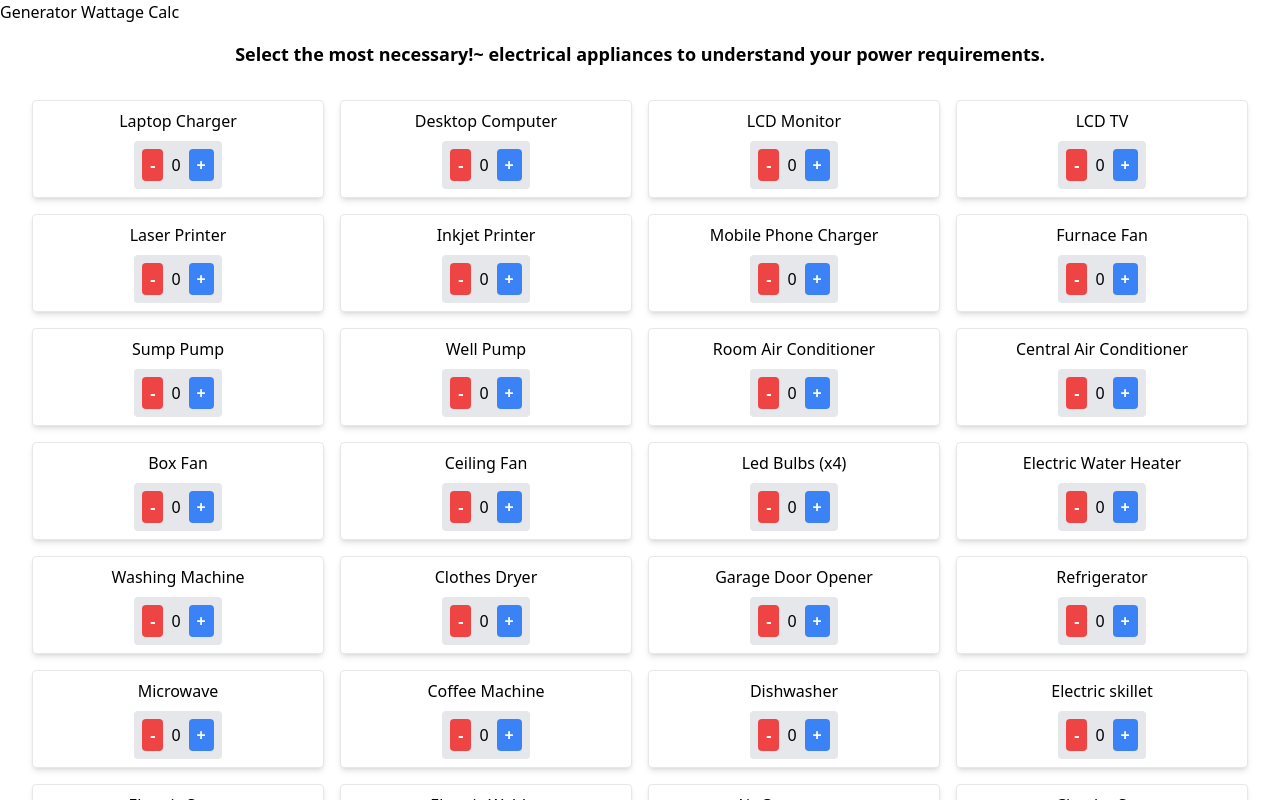
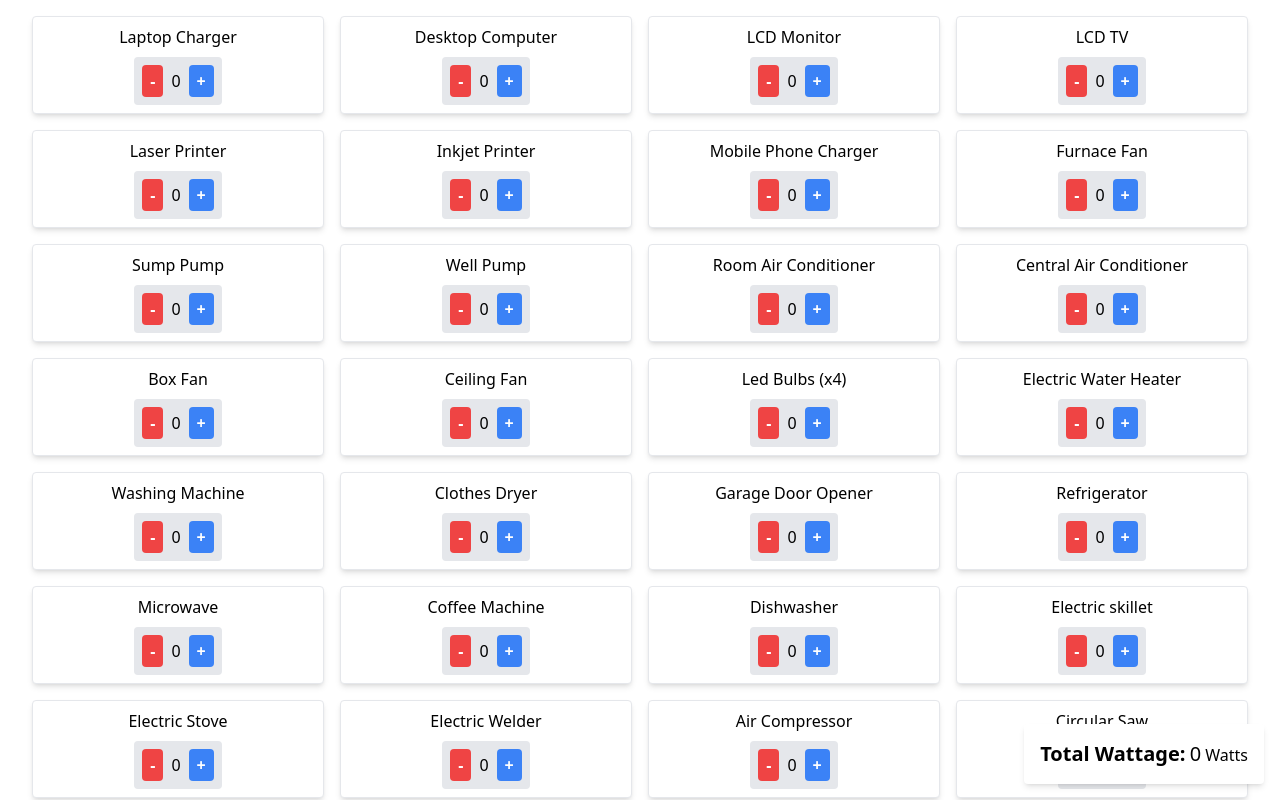
Before and after one commit to rmilejcz/rmilejc-calc, a Svelte app: page / in a window 1280 px wide. Shown: the top 800 px of the page. Built offline with nearby package versions, Linux system fonts and the light colour scheme.

Commit message:
restyling layout

```diff
--- a/src/App.svelte
+++ b/src/App.svelte
@@ -6,7 +6,7 @@
 </script>
 
 <Router {url}>
-  <nav>
+  <nav style="display:none;">
     <Link to="/">Generator Wattage Calc</Link>
   </nav>
   <div>
--- a/src/pages/GeneratorWattage.svelte
+++ b/src/pages/GeneratorWattage.svelte
@@ -182,7 +182,6 @@ let appliances = [
 </script>
 
 <div class="container mx-auto px-4">
-  <p class="text-center my-4 font-bold text-lg">Select the <strong>most necessary!~</strong> electrical appliances to understand your power requirements.</p>
   <section>
     <div id="counters-container" class="grid grid-cols-1 sm:grid-cols-2 md:grid-cols-3 lg:grid-cols-4 gap-4 p-4">
       {#each appliances as appliance (appliance.id)}
@@ -202,8 +201,8 @@ let appliances = [
       </div>
       {/each}
     </div>
-    <div class="my-4 text-center">
-      <strong class="font-bold text-2xl">Total Wattage:</strong> <span class="text-2xl">{totalWattage}</span> Watts
+    <div class="fixed bottom-4 right-4 bg-white p-4 shadow-md rounded">
+      <strong class="font-bold text-xl">Total Wattage:</strong> <span class="text-xl">{totalWattage}</span> Watts
     </div>
   </section>
 </div>
```
